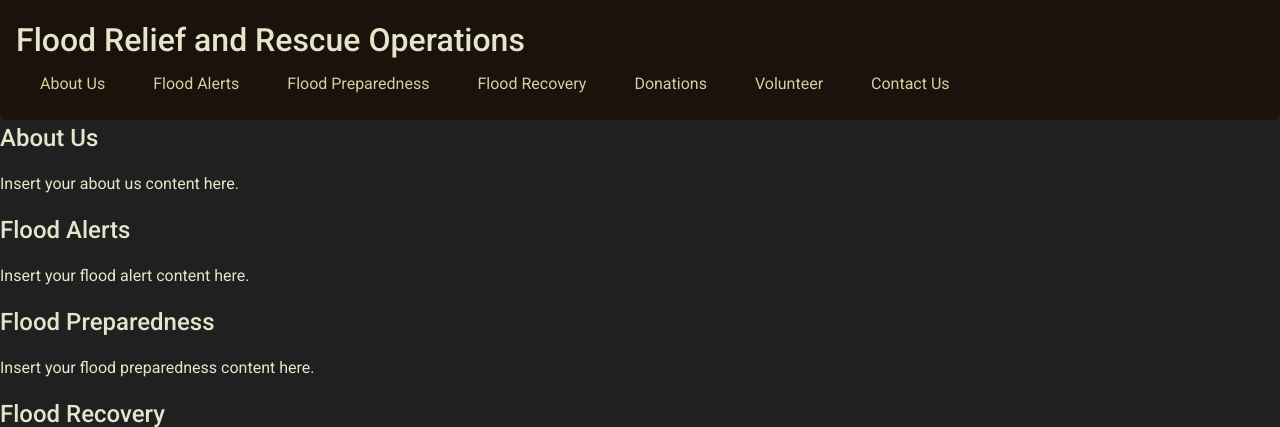
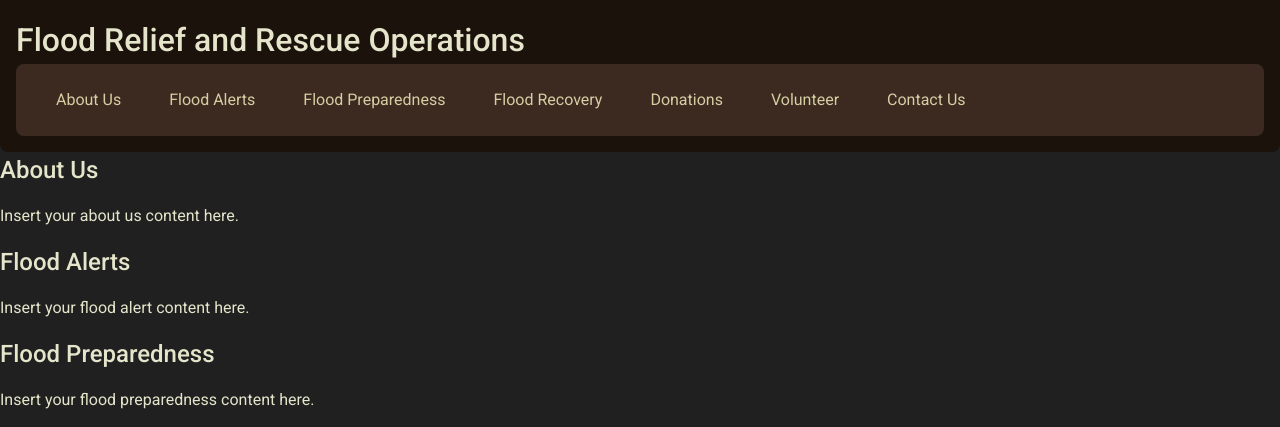
Before and after one commit to HarshitShukla-dev/Flood-website, a PHP site: page / in a window 1280 px wide. Shown: the top 427 px of the page. Run offline with PHP 8.4, Linux system fonts and the light colour scheme.

Commit message:
Thursday, April 6, 2023, 11:30 PM India Standard Time

```diff
--- a/styles.css
+++ b/styles.css
@@ -45,6 +45,9 @@ nav {
   display: flex;
   justify-content: space-between;
   align-items: center;
+  border-radius: 8px;
+  background-color: #3C2A21;
+  padding: 1rem;
 }
 
 nav ul {
@@ -64,13 +67,13 @@ nav a {
   padding: 0.5rem;
   color: #D5CEA3;
   text-decoration: none;
-  border-radius: 4px;
+  border-radius: 20px;
   transition: all 0.3s ease-in-out;
 }
 
 nav a:hover {
-  background-color: #3C2A21;
-  color: #E5E5CB;
+  background-color: #D5CEA3;
+  color: #1A120B;
 }
 
 .material-icons {
```
